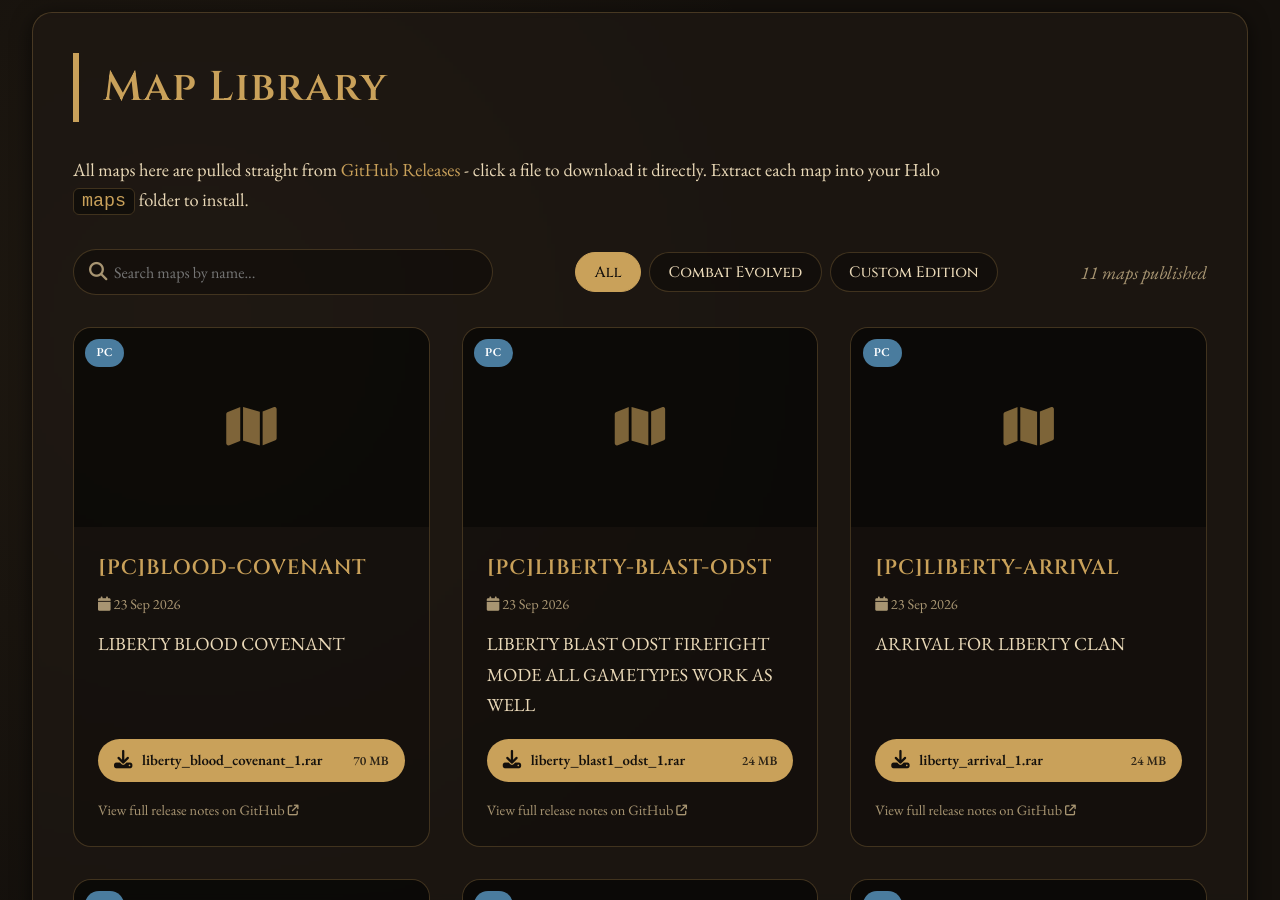
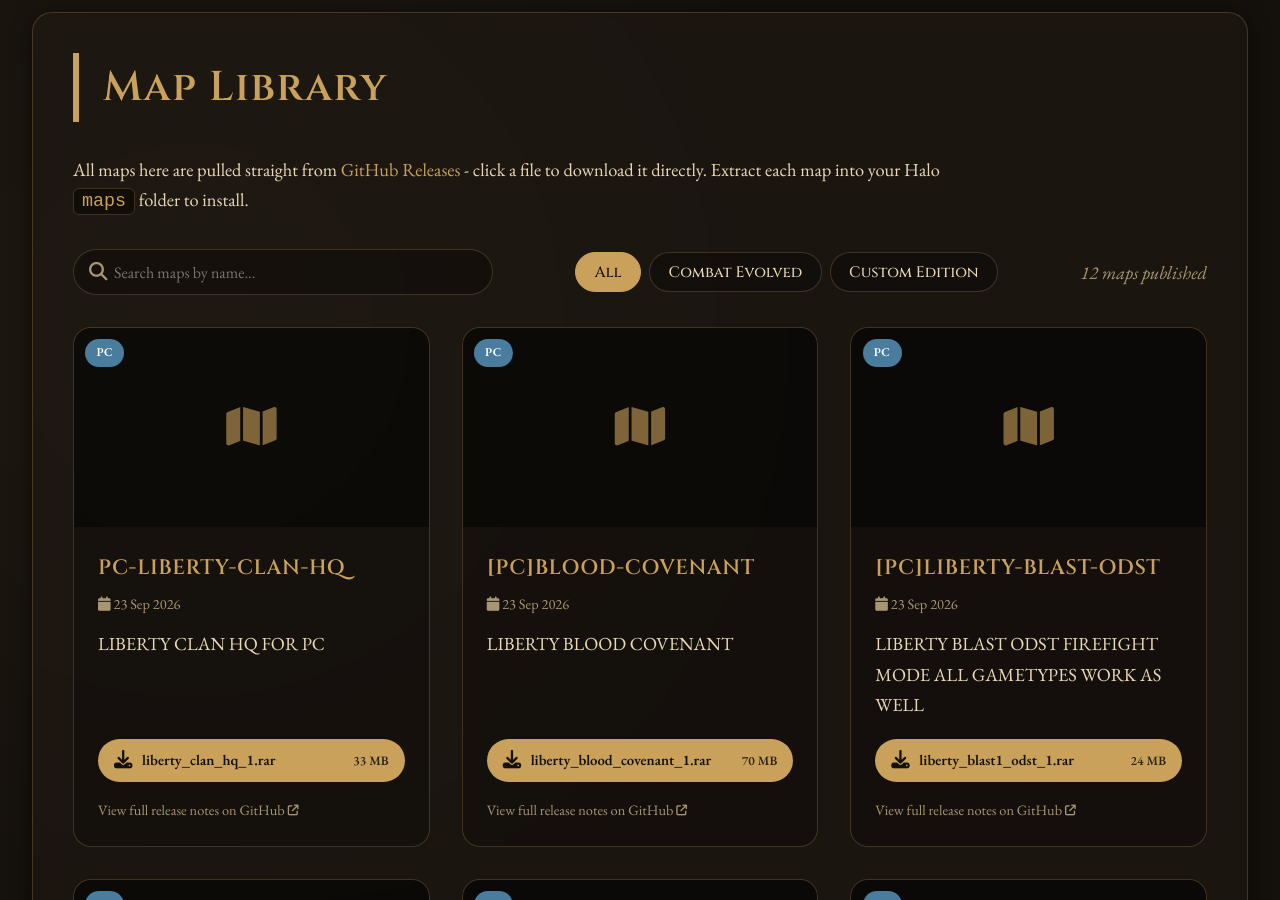
Before and after one commit to Chalwk/NC-Halo-Maps, a Jekyll site: the page built from maps.html, in a window 1280 px wide and 900 px high, scrolled down 264 px. Built offline with Jekyll 4.4.1, drawn with Linux system fonts in a browser that asks for light colours.

Commit message:
chore: update releases data

```diff
--- a/_data/releases.json
+++ b/_data/releases.json
@@ -1,4 +1,27 @@
 [
+  {
+    "id": 394744829,
+    "tag": "PC-LIBERTY-CLAN-HQ",
+    "name": "PC-LIBERTY-CLAN-HQ",
+    "body": "LIBERTY CLAN HQ FOR PC",
+    "prerelease": false,
+    "published_at": "2026-09-23T14:27:44Z",
+    "html_url": "https://github.com/nakedchick-code/NC-Halo-Maps/releases/tag/PC-LIBERTY-CLAN-HQ",
+    "games": [
+      "PC"
+    ],
+    "thumbnail": null,
+    "assets": [
+      {
+        "name": "liberty_clan_hq_1.rar",
+        "size": 34377885,
+        "size_human": "33 MB",
+        "download_count": 0,
+        "browser_download_url": "https://github.com/nakedchick-code/NC-Halo-Maps/releases/download/PC-LIBERTY-CLAN-HQ/liberty_clan_hq_1.rar",
+        "content_type": "application/x-compressed"
+      }
+    ]
+  },
   {
     "id": 394743836,
     "tag": "PC-LIBERTY-BLOOD-COVENANT",
```
